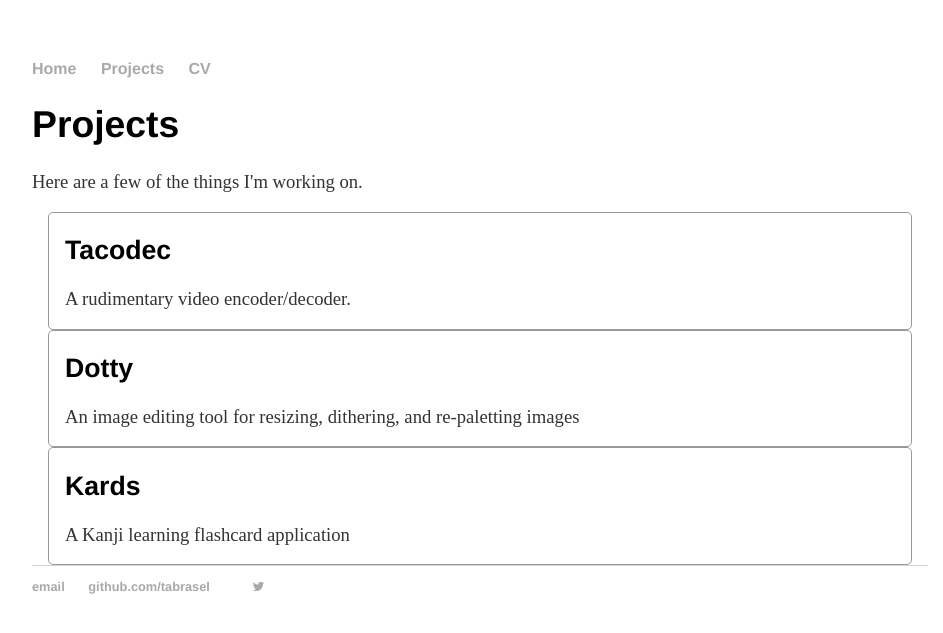
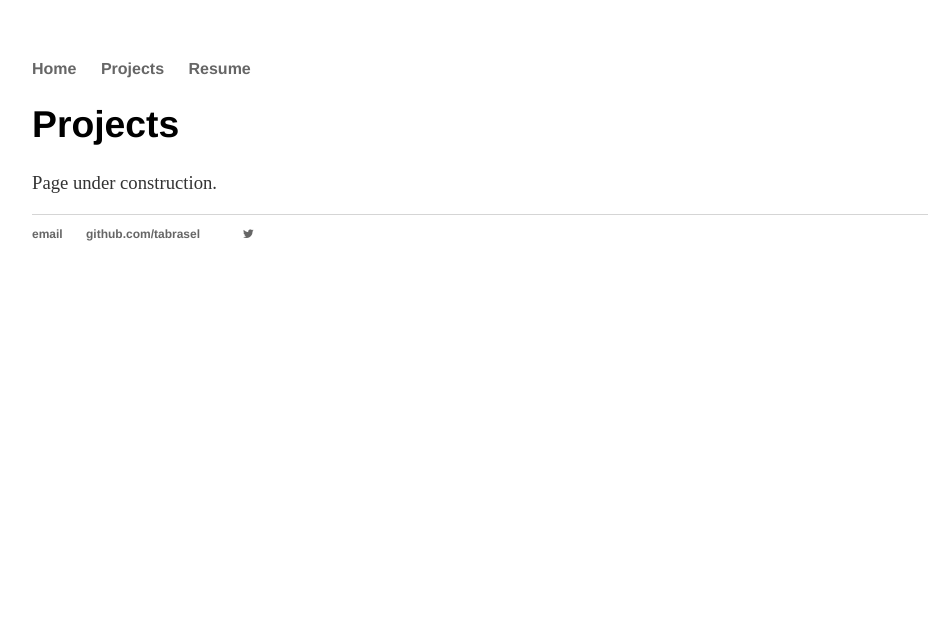
Before and after one commit to tabrasel/tabrasel.github.io, a Jekyll site: the page built from projects.html, in a window 1280 px wide. Shown: the top 633 px of the page, without its empty margins (160-1103 px from the left). Built offline with Jekyll 4.4.1, drawn with Linux system fonts in a browser that asks for light colours.

Commit message:
projects under construction

```diff
--- a/_layouts/default.html
+++ b/_layouts/default.html
@@ -8,17 +8,19 @@
         <link rel="stylesheet" href="https://cdnjs.cloudflare.com/ajax/libs/font-awesome/4.7.0/css/font-awesome.min.css">
 	</head>
 	<body>
+        <header>
             <nav>
 	    		<ul>
 	        		<li><a href="/">Home</a></li>
 	        		<li><a href="/projects">Projects</a></li>
-	        		<li><a href="/cv">CV</a></li>
+	        		<li><a href="/resume">Resume</a></li>
                 </ul>
 			</nav>
+        </header>
 
 		<div class="container">
 		{{ content }}
-			</div><!-- /.container -->
+		</div>
 
 		<footer>
     		<ul>
--- a/css/main.css
+++ b/css/main.css
@@ -17,7 +17,7 @@ nav ul li, footer ul li {
 
 a {
     text-decoration: none;
-    color: DarkGray;
+    color: #666;
 }
 
 a:hover {
@@ -36,12 +36,13 @@ h2 {
 
 p {
     font-size: 14pt;
+    line-height: 18pt;
     color: #333;
 }
 
 footer {
     border-top: 1px solid #d5d5d5;
-    font-size: .8em;
+    font-size: 9pt;
 }
 
 img.thumbnail-circle {
@@ -87,5 +88,5 @@ ul.posts li {
     margin: 0px 16px;
     padding: 0px 16px;
     border: 1px solid #999;
-    border-radius: 5px;
+    border-radius: 10px;
 }
--- a/projects.html
+++ b/projects.html
@@ -5,23 +5,10 @@ title: Tate Brasel
 <div class="blurb">
 
 	<h1>Projects</h1>
-    <p>Here are a few of the things I'm working on.</p>
+    <p>Page under construction.</p>
 
     <div class="project-area">
-        <div class="project-blurb">
-            <h2>Tacodec</h2>
-            <p>A rudimentary video encoder/decoder.</p>
-        </div>
 
-        <div class="project-blurb">
-            <h2>Dotty</h2>
-            <p>An image editing tool for resizing, dithering, and re-paletting images</p>
-        </div>
-
-        <div class="project-blurb">
-            <h2>Kards</h2>
-            <p>A Kanji learning flashcard application</p>
-        </div>
     </div>
 
 </div><!-- /.blurb -->
```
Lines whose indentation alone changed are shown as unchanged.
